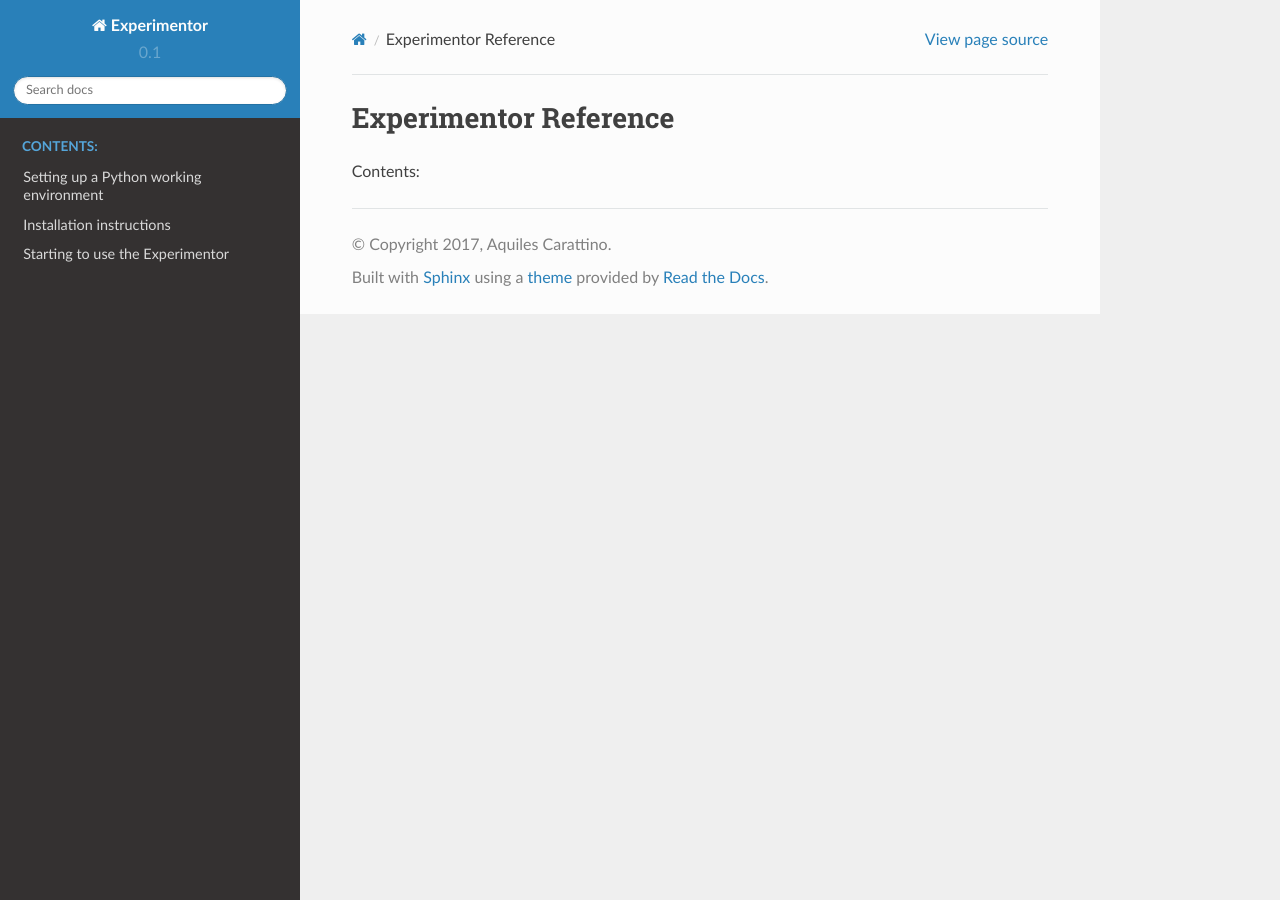
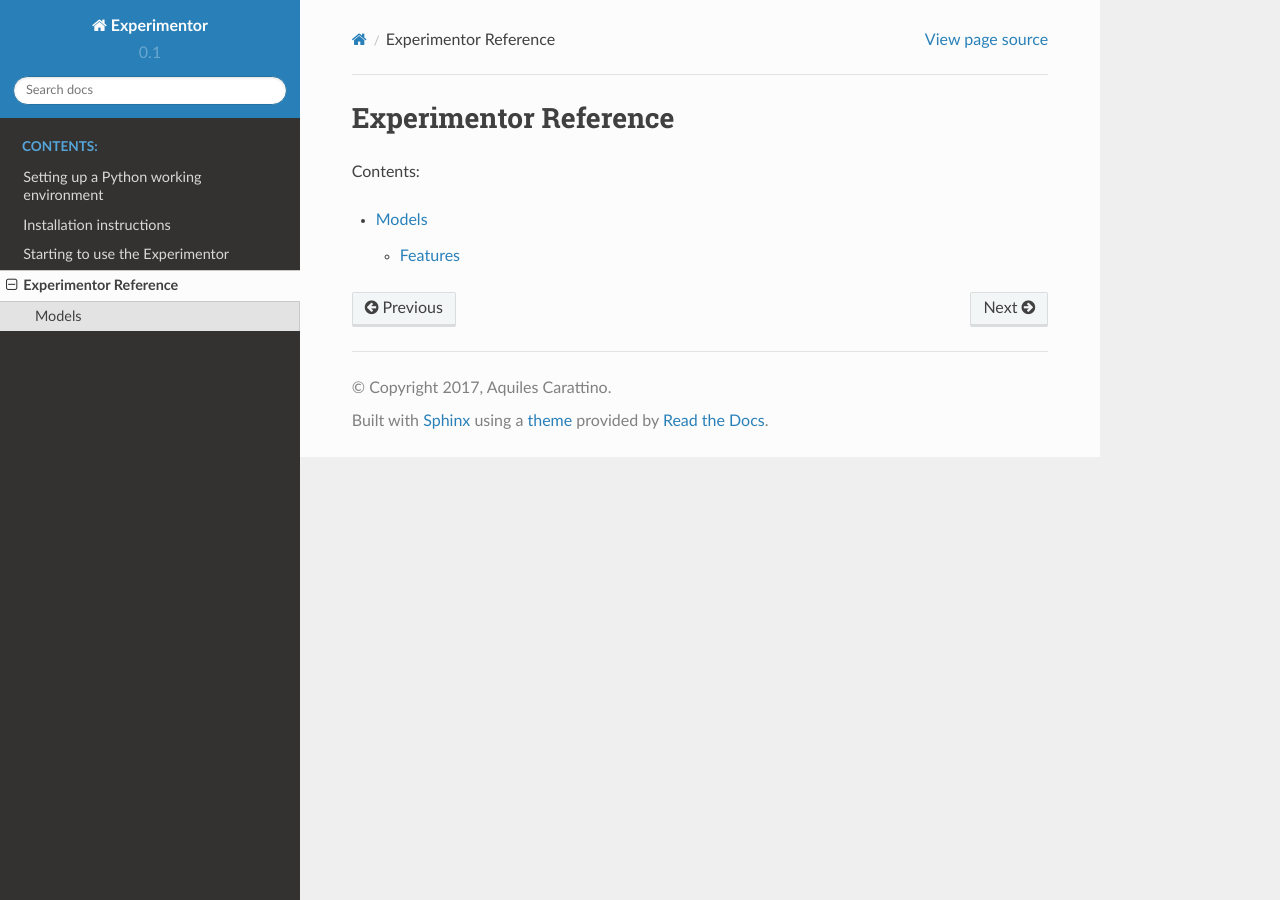
Before and after one commit to aquilesC/experimentor, a Sphinx documentation site: the page built from docs/source/experimentor.rst, in a window 1280 px wide. Built offline with Sphinx 7.4.7 and the Read the Docs theme 2.0.0, drawn with Linux system fonts in a browser that asks for light colours.

Commit message:
Working on documentation

```diff
--- a/docs/source/experimentor.rst
+++ b/docs/source/experimentor.rst
@@ -5,3 +5,5 @@ Contents:
 
 .. toctree::
     :maxdepth: 2
+
+    models/index
--- a/docs/source/index.rst
+++ b/docs/source/index.rst
@@ -21,3 +21,4 @@ If you need further assistance with the installation of the code, please check :
    python_working
    installing
    starting
+   experimentor
--- a/docs/source/models.rst
+++ /dev/null
@@ -1,5 +0,0 @@
-Models
-======
-
-.. autoclass:: experimentor.models
-    :members:
--- /dev/null
+++ b/docs/source/models/feature.rst
@@ -0,0 +1,6 @@
+Features
+========
+
+.. automodule:: experimentor.models.feature
+    :members:
+    :undoc-members:
--- /dev/null
+++ b/docs/source/models/index.rst
@@ -0,0 +1,8 @@
+Models
+======
+
+.. automodule:: experimentor.models
+    :members:
+
+.. toctree::
+    feature
```
Also changed, not shown: 2 other files.
